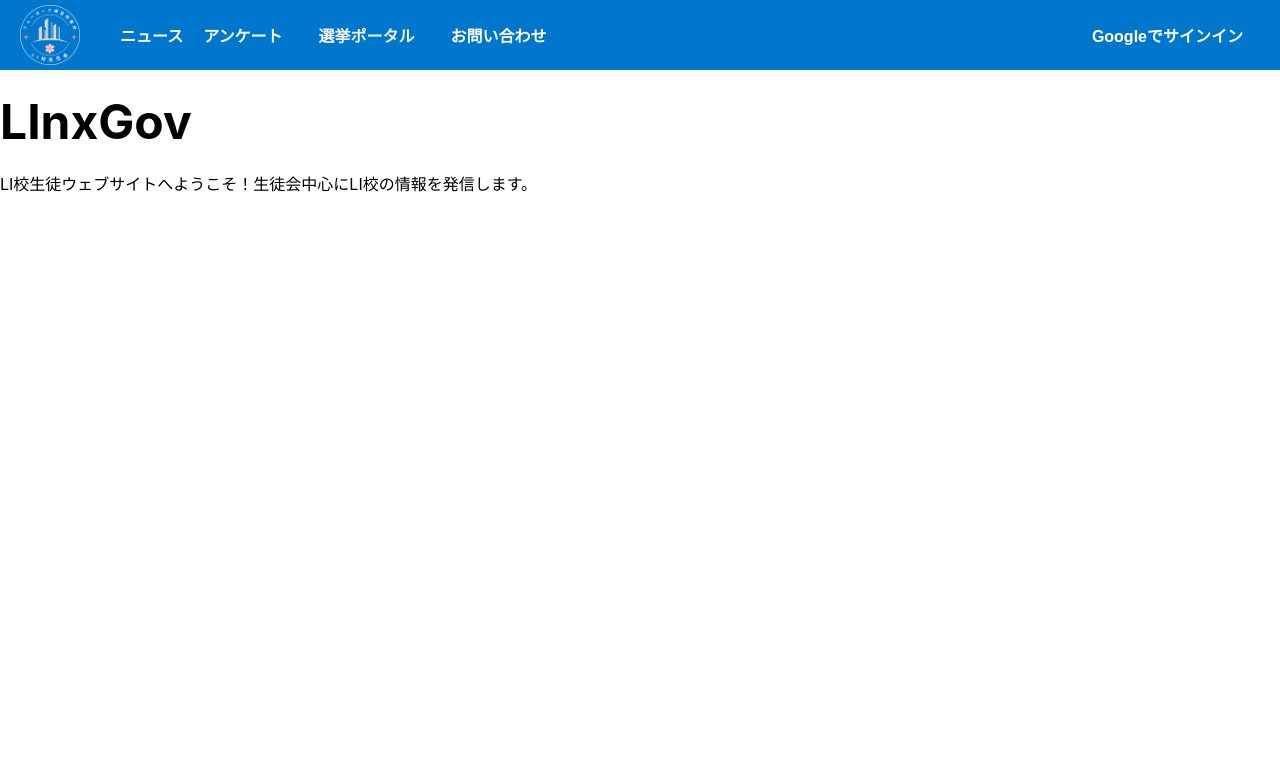
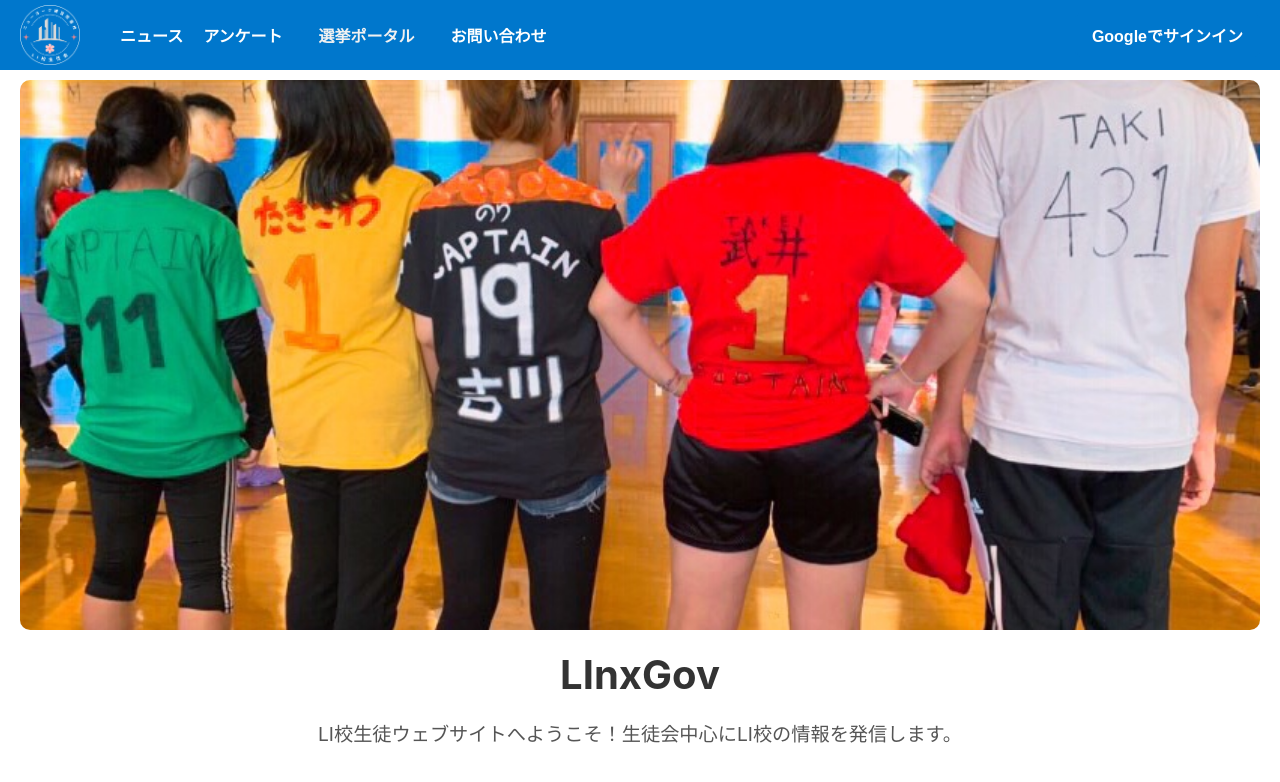
Before and after one commit to Paperdasher/hoshukoweb, a React (Create React App) app: page / in a window 1280 px wide. Shown: the top 782 px of the page. Built offline with nearby package versions, Linux system fonts and the light colour scheme; no server answers; the database is empty.

Commit message:
changed website to include slideshow of images, added css

```diff
--- a/src/App.css
+++ b/src/App.css
@@ -178,11 +178,12 @@ h1 {
   margin-right: 20px; /* Adds space from the right edge */
 }
 
+/* User Dropdown (for Hello, name) */
 .user-dropdown .dropbtn {
   background-color: transparent;
   color: white;
   padding: 10px 20px;
-  font-size: 22px;
+  font-size: 16px; /* Reduced font size */
   border: none;
   cursor: pointer;
   transition: background-color 0.3s ease;
@@ -192,6 +193,7 @@ h1 {
   align-items: center; /* Centers text vertically */
   margin-right: 0; /* No margin to the right for the dropbtn */
 }
+
 
 /* Hover effect for the dropdown */
 .user-dropdown:hover .dropbtn {
--- a/src/App.js
+++ b/src/App.js
@@ -20,6 +20,7 @@ import CreateAccount from './pages/CreateAccount';
 import VotingPage from './pages/election-portal/VotingPage';
 import CandidateApplication from './pages/election-portal/CandidateApplication';
 
+
 import './App.css';
 
 function App() {
@@ -28,6 +29,7 @@ function App() {
   const [userInfo, setUserInfo] = useState(null);
   const [isAuthorized, setIsAuthorized] = useState(false);
   const [allowedEmails, setAllowedEmails] = useState([placeholderEmail]);
+  const logo = window.location.origin + "/logonew.png";
 
   useEffect(() => {
     const unsubscribe = onSnapshot(collection(db, "allowedEmails"), (snapshot) => {
@@ -105,7 +107,7 @@ function App() {
         <div className="nav-links">
           {/* Replaced "ホームページ" with the logo image */}
           <Link to="/" className="logo-link">
-            <img src="/../logonew.png" alt="Logo" className="logo-image" />
+            <img src= {logo} alt="Logo" className="logo-image" />
           </Link>
           <Link to="/news">ニュース</Link>
           <Link to="/survey">アンケート</Link>
--- /dev/null
+++ b/src/pages/HomePage.css
@@ -0,0 +1,39 @@
+/* Homepage container */
+.homepage-container {
+  text-align: center;
+  padding: 20px;
+}
+
+/* Image Slider */
+.slider {
+  width: 100%;
+  max-width: 1500px; /* Limits the width for larger screens */
+  height: 550px; /* Adjust height as needed */
+  margin: 0 auto; /* Centers the slider */
+  overflow: hidden;
+  position: relative;
+  border-radius: 10px; /* Optional rounded corners */
+}
+
+/* Slide Image */
+.slide-image {
+  width: 100%;
+  height: 100%;
+  object-fit: cover;
+  transition: opacity 1s ease-in-out;
+}
+
+/* Homepage Title */
+.homepage-title {
+  font-size: 2.5rem;
+  margin-top: 20px;
+  color: #333;
+}
+
+/* Homepage Description */
+.homepage-description {
+  font-size: 1.2rem;
+  color: #555;
+  max-width: 700px;
+  margin: 10px auto;
+}
--- a/src/pages/HomePage.js
+++ b/src/pages/HomePage.js
@@ -1,10 +1,50 @@
-import React from 'react';
+import React, { useState, useEffect } from 'react';
+import './HomePage.css'; // Import CSS for styling
+
+
+const images = [
+  window.location.origin + '/image6.png',
+  window.location.origin + '/kyuugi.jpg',
+  window.location.origin + '/image8.png',
+  window.location.origin + '/race.JPG',
+  window.location.origin + '/image7.png',
+  window.location.origin + '/speech.png',
+  window.location.origin + '/image4.png',
+  window.location.origin + '/jikyuso.JPG',
+  window.location.origin + '/image1.png',
+  window.location.origin + '/undokai.JPG',
+  window.location.origin + '/image2.png',
+  window.location.origin + '/relay.JPG',
+  window.location.origin + '/image3.png'
+];
 
 function HomePage() {
+  const [currentIndex, setCurrentIndex] = useState(0);
+
+  useEffect(() => {
+    const interval = setInterval(() => {
+      setCurrentIndex((prevIndex) => (prevIndex + 1) % images.length);
+    }, 5000);
+
+    return () => clearInterval(interval);
+  }, []);
+
   return (
-    <div>
-      <h1>LInxGov</h1>
-      <p>LI校生徒ウェブサイトへようこそ！生徒会中心にLI校の情報を発信します。</p>
+    <div className="homepage-container">
+      {/* Image Slider */}
+      <div className="slider">
+        <img
+          src={images[currentIndex]}
+          alt="Slideshow"
+          className="slide-image"
+        />
+      </div>
+
+      {/* Website Title and Description */}
+      <h1 className="homepage-title">LInxGov</h1>
+      <p className="homepage-description">
+        LI校生徒ウェブサイトへようこそ！生徒会中心にLI校の情報を発信します。
+      </p>
     </div>
   );
 }
```
